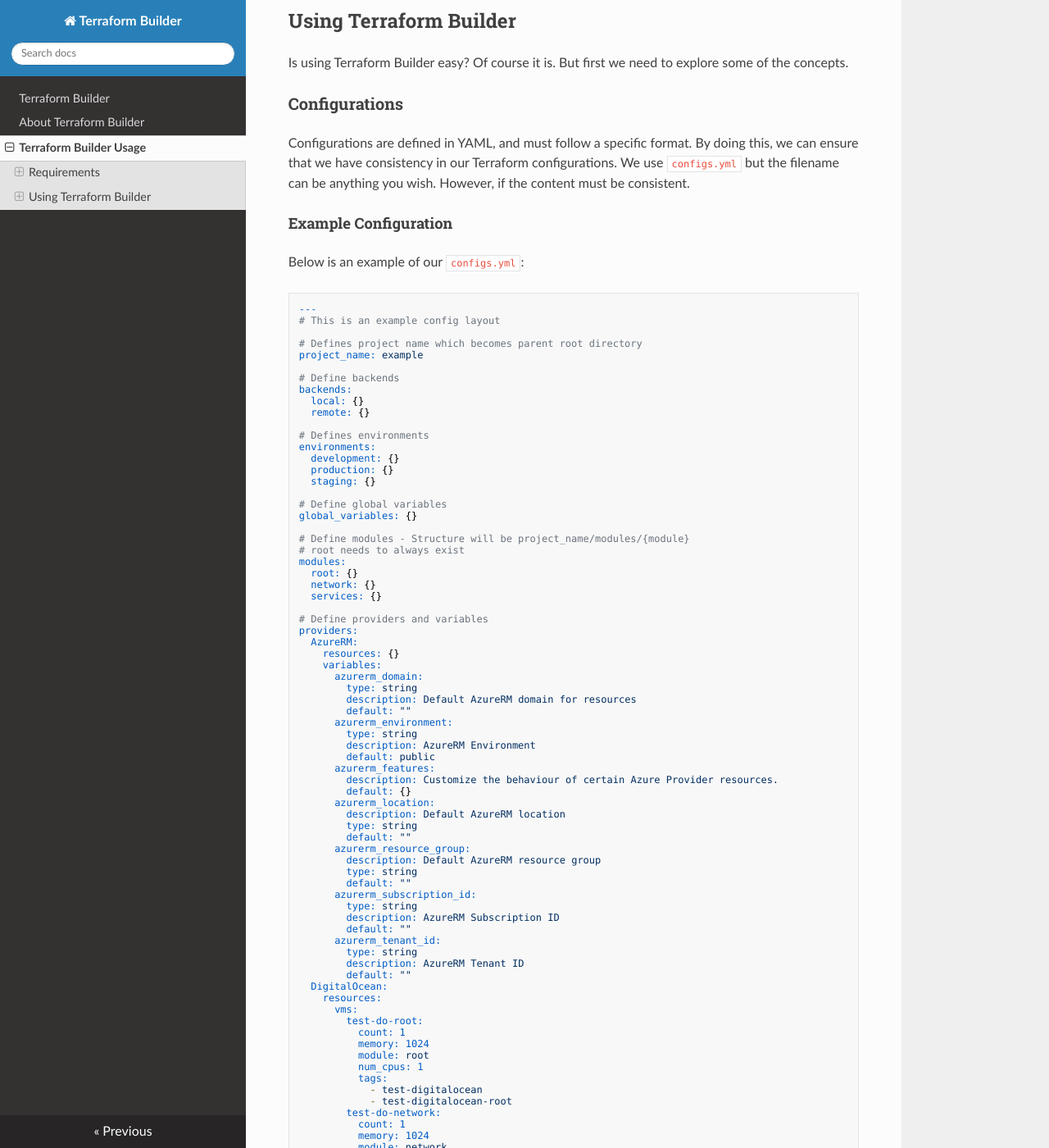
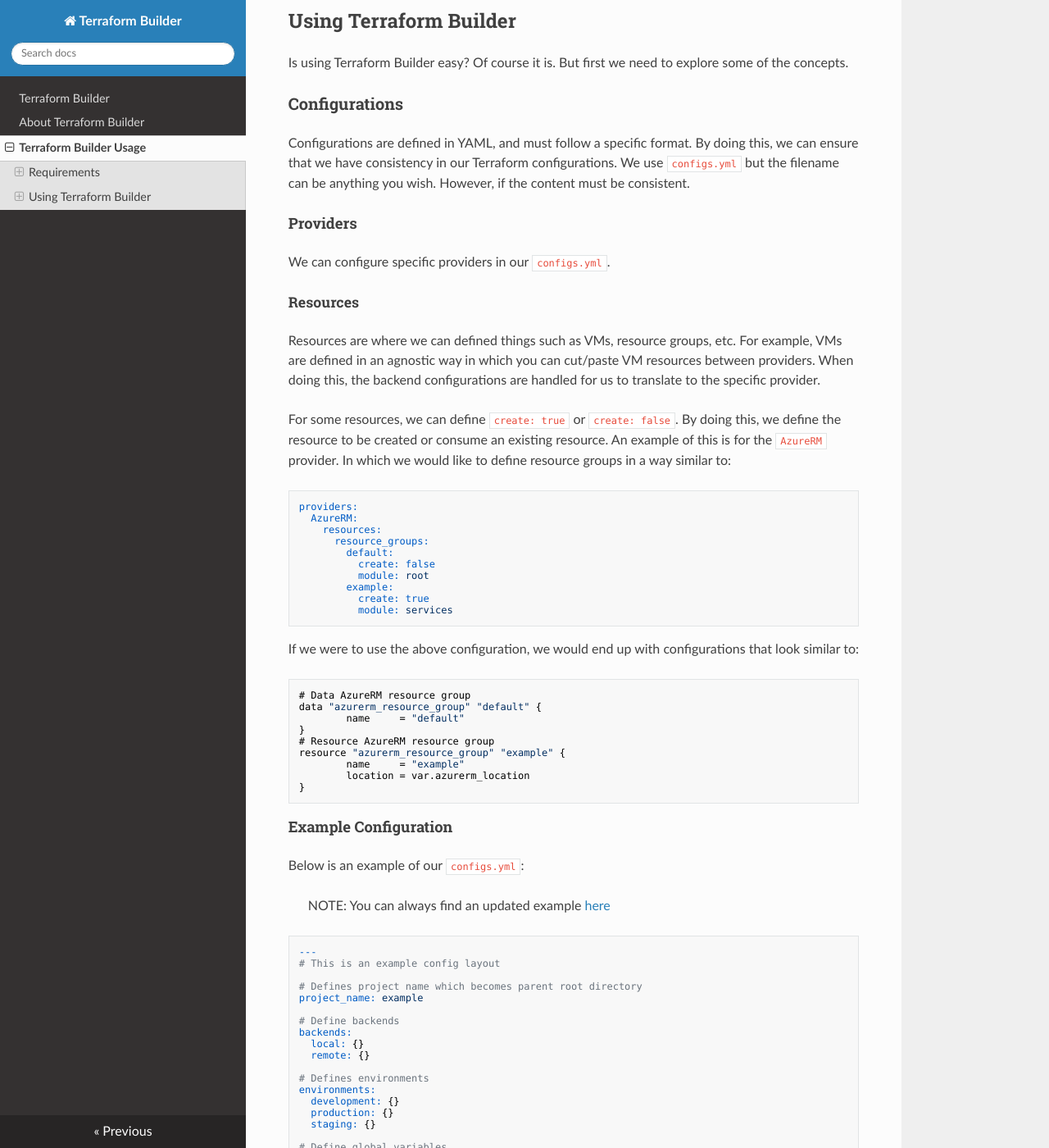
Before and after one commit to mrlesmithjr/terraform-builder, an MkDocs documentation site: the page built from docs/usage.md, in a window 1280 px wide and 1400 px high, scrolled down 759 px. Shown: the whole window at 82% size. Built offline with MkDocs 1.6.1, drawn with Linux system fonts in a browser that asks for light colours; nearby versions of some CDN libraries; some of the changed text lies outside the part shown.

Commit message:
Initial support of creating/consuming AzureRM resource groups

````diff
--- a/docs/usage.md
+++ b/docs/usage.md
@@ -41,9 +41,55 @@
 use `configs.yml` but the filename can be anything you wish. However, if the
 content must be consistent.
 
+#### Providers
+
+We can configure specific providers in our `configs.yml`.
+
+##### Resources
+
+Resources are where we can defined things such as VMs, resource groups, etc. For
+example, VMs are defined in an agnostic way in which you can cut/paste VM resources
+between providers. When doing this, the backend configurations are handled for
+us to translate to the specific provider.
+
+For some resources, we can define `create: true` or `create: false`. By doing
+this, we define the resource to be created or consume an existing resource. An
+example of this is for the `AzureRM` provider. In which we would like to define
+resource groups in a way similar to:
+
+```yaml
+providers:
+  AzureRM:
+    resources:
+      resource_groups:
+        default:
+          create: false
+          module: root
+        example:
+          create: true
+          module: services
+```
+
+If we were to use the above configuration, we would end up with configurations
+that look similar to:
+
+```json
+# Data AzureRM resource group
+data "azurerm_resource_group" "default" {
+        name     = "default"
+}
+# Resource AzureRM resource group
+resource "azurerm_resource_group" "example" {
+        name     = "example"
+        location = var.azurerm_location
+}
+```
+
 #### Example Configuration
 
 Below is an example of our `configs.yml`:
+
+> NOTE: You can always find an updated example [here](https://raw.githubusercontent.com/mrlesmithjr/terraform-builder/master/examples/configs.yml)
 
 ```yaml
 ---
@@ -76,7 +122,25 @@
 # Define providers and variables
 providers:
   AzureRM:
-    resources: {}
+    resources:
+      resource_groups:
+        {}
+        # default:
+        #   create: false
+        #   module: root
+        # example:
+        #   create: true
+        #   module: services
+      vms:
+        {}
+        # test-az-root:
+        #   count: 1
+        #   memory: 1024
+        #   module: services
+        #   num_cpus: 1
+        #   tags:
+        #     - test-azurerm
+        #     - test-azurerm-root
     variables:
       azurerm_domain:
         type: string
@@ -90,13 +154,13 @@
         description: Customize the behaviour of certain Azure Provider resources.
         default: {}
       azurerm_location:
-        description: Default AzureRM location
         type: string
-        default: ""
+        description: Default AzureRM location/region
+        default: East US
       azurerm_resource_group:
+        type: string
         description: Default AzureRM resource group
-        type: string
-        default: ""
+        default: example
       azurerm_subscription_id:
         type: string
         description: AzureRM Subscription ID
````
Also changed, not shown: CHANGELOG.md (+19 -0 lines), examples/example_builds/example/README.md (+4 -3 lines), 3 other files.
